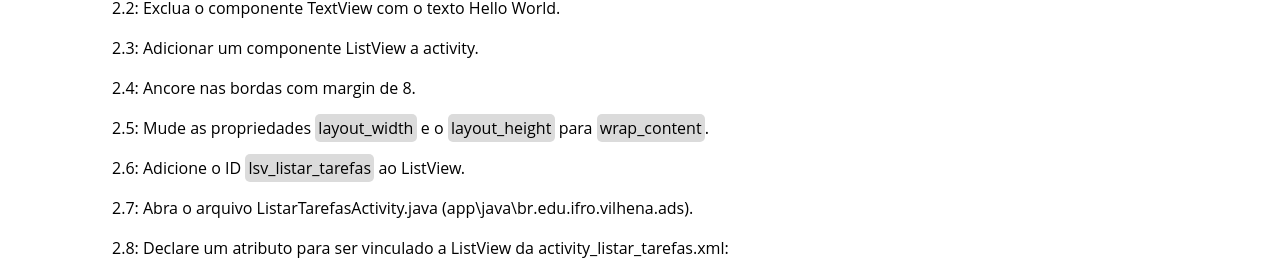
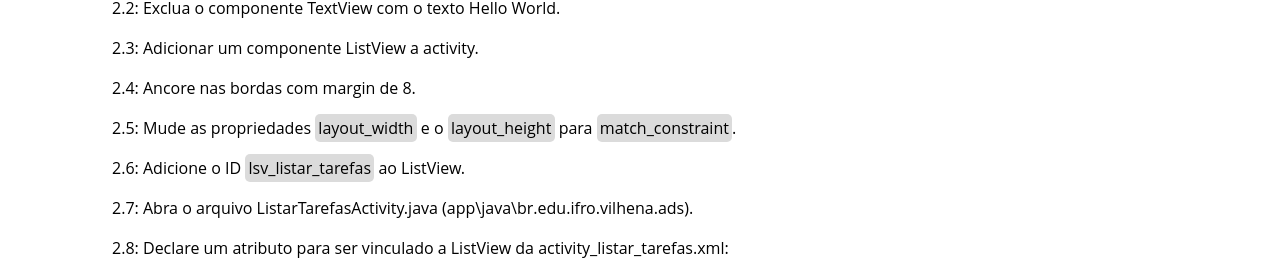
Before and after one commit to marcoinf/marcoinf.github.io, a Jekyll site: the page built from _posts/2018-05-03-criando-um-gerenciador-de-tarefas-para-android.markdown, in a window 1280 px wide and 900 px high, scrolled down 637 px. Shown: the part 143-418 px from the top of the window. Built offline with Jekyll 4.4.1, drawn with Linux system fonts in a browser that asks for light colours; comment, search, counter and statistics services are not loaded.

Commit message:
Update 2018-05-03-criando-um-gerenciador-de-tarefas-para-android.markdown

```diff
--- a/_posts/2018-05-03-criando-um-gerenciador-de-tarefas-para-android.markdown
+++ b/_posts/2018-05-03-criando-um-gerenciador-de-tarefas-para-android.markdown
@@ -29,7 +29,7 @@ Aguarde o Gradle executar.
 
 2.4: Ancore nas bordas com margin de 8.
 
-2.5: Mude as propriedades `layout_width` e o `layout_height` para `wrap_content`.
+2.5: Mude as propriedades `layout_width` e o `layout_height` para `match_constraint`.
 
 2.6: Adicione o ID `lsv_listar_tarefas` ao ListView.
 
```
